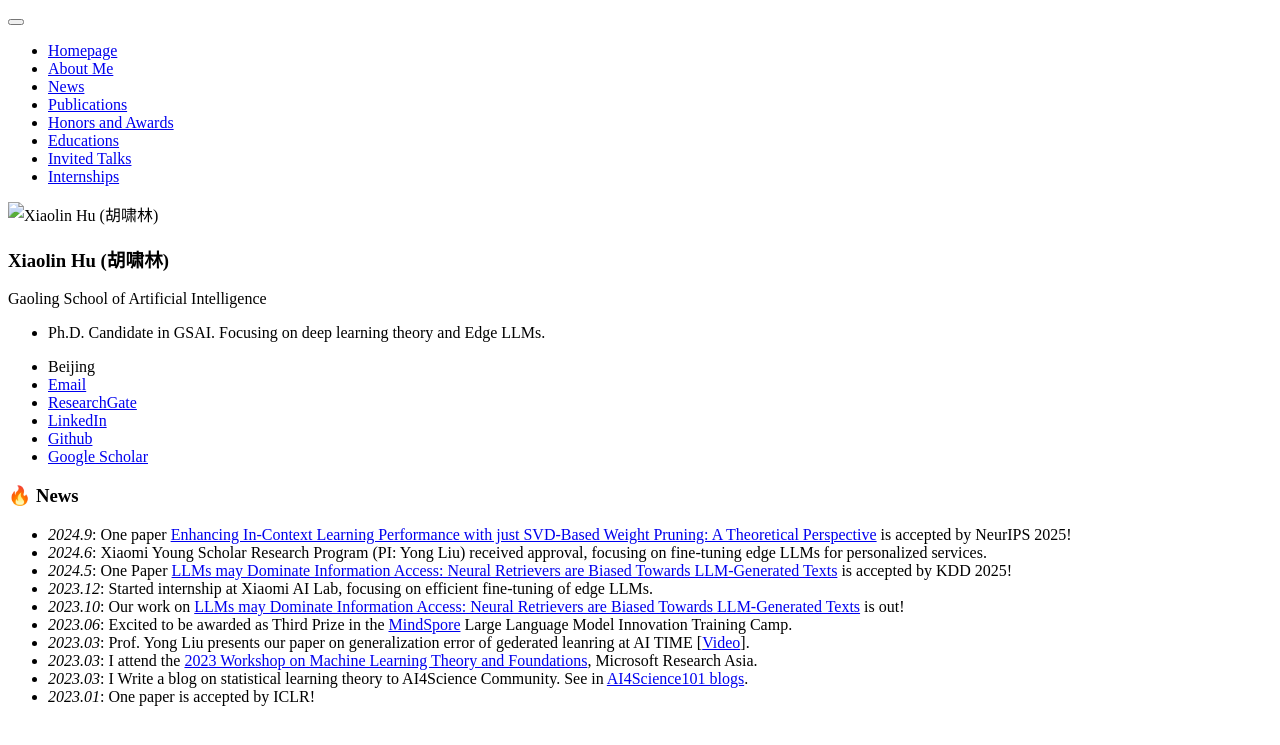
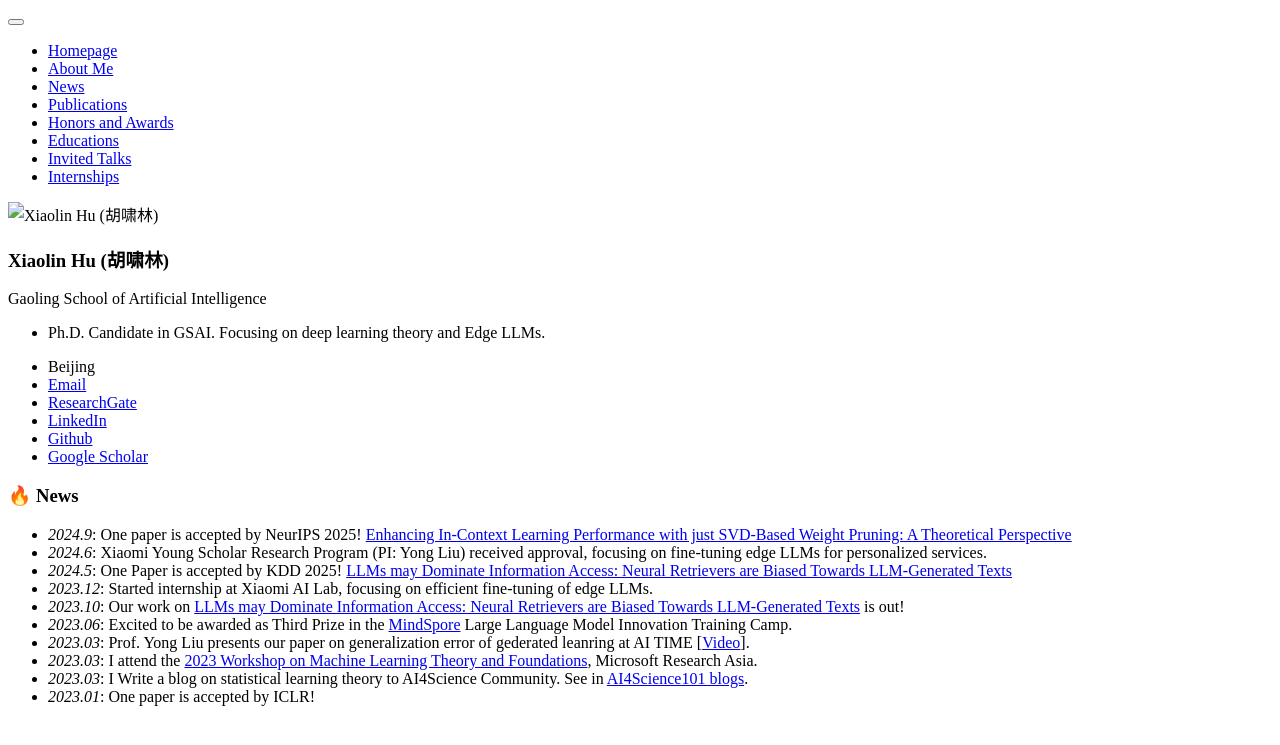
Before and after one commit to hsiaolinhu/hsiaolinhu.github.io, a Jekyll site: the page built from _pages/includes/news.md, in a window 1280 px wide. Shown: the top 745 px of the page. Built offline with Jekyll 4.4.1, drawn with Linux system fonts in a browser that asks for light colours; our own code applies the rules of GitHub Pages for plain Markdown files.

Commit message:
update news

```diff
--- a/_pages/includes/news.md
+++ b/_pages/includes/news.md
@@ -1,7 +1,7 @@
 # 🔥 News
-- *2024.9*: One paper [Enhancing In-Context Learning Performance with just SVD-Based Weight Pruning: A Theoretical Perspective](https://arxiv.org/abs/2406.03768) is accepted by NeurIPS 2025!
+- *2024.9*: One paper is accepted by NeurIPS 2025! [Enhancing In-Context Learning Performance with just SVD-Based Weight Pruning: A Theoretical Perspective](https://arxiv.org/abs/2406.03768)
 - *2024.6*: Xiaomi Young Scholar Research Program (PI: Yong Liu) received approval, focusing on fine-tuning edge LLMs for personalized services.
-- *2024.5*: One Paper [LLMs may Dominate Information Access: Neural Retrievers are Biased Towards LLM-Generated Texts](https://arxiv.org/abs/2310.20501) is accepted by KDD 2025!
+- *2024.5*: One Paper is accepted by KDD 2025! [LLMs may Dominate Information Access: Neural Retrievers are Biased Towards LLM-Generated Texts](https://arxiv.org/abs/2310.20501)
 - *2023.12*: Started internship at Xiaomi AI Lab, focusing on efficient fine-tuning of edge LLMs.
 - *2023.10*: Our work on [LLMs may Dominate Information Access: Neural Retrievers are Biased Towards LLM-Generated Texts](https://arxiv.org/abs/2310.20501) is out!
 - *2023.06*: Excited to be awarded as Third Prize in the [MindSpore](https://www.mindspore.cn/) Large Language Model Innovation Training Camp.
```
